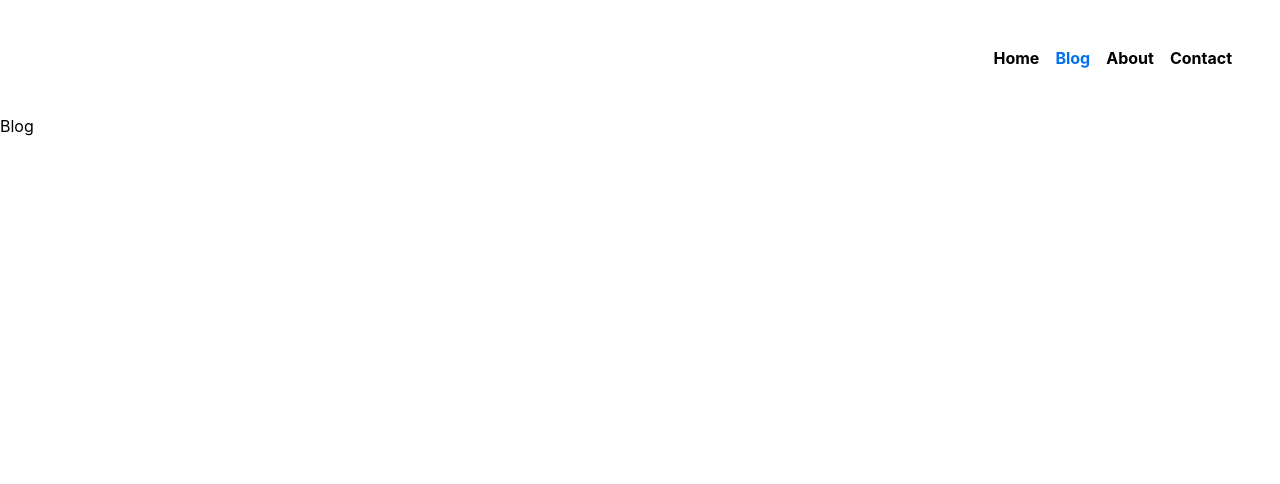
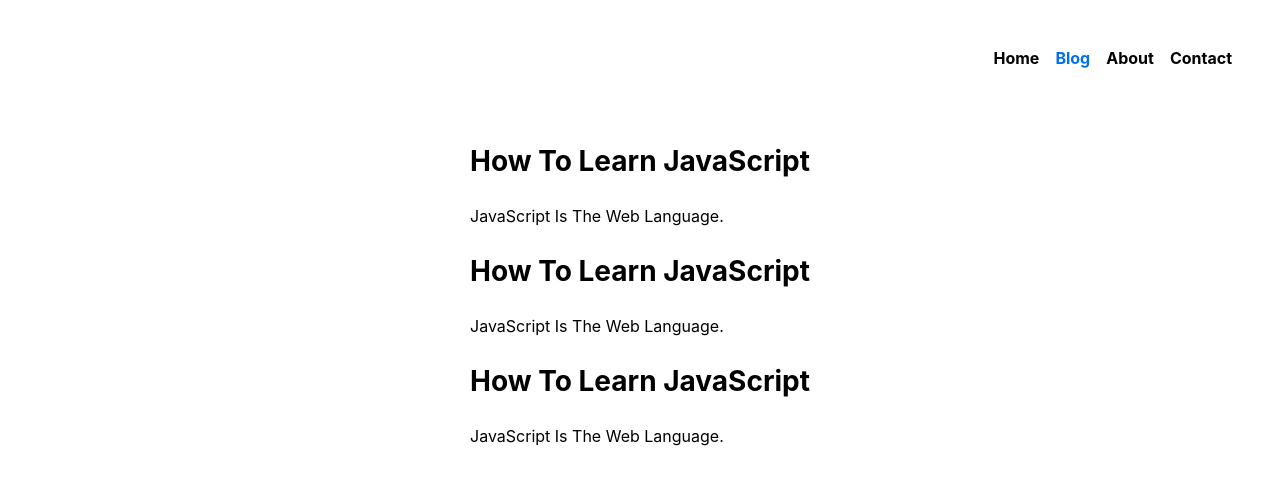
Before and after one commit to heyitsuzair/huntingcode-next, a Next.js app: page /blog in a window 1280 px wide. Shown: the top 484 px of the page. Built offline with nearby package versions, Linux system fonts and the light colour scheme.

Commit message:
Single Blog Page Section Added

```diff
--- a/pages/blog.js
+++ b/pages/blog.js
@@ -1,7 +1,48 @@
+import Head from "next/head";
+import Link from "next/link";
 import React from "react";
+import styles from "../styles/Blog.module.css";
 
 const Blog = () => {
-  return <div>Blog</div>;
+  return (
+    <div className={styles.container}>
+      <style jsx>
+        {`
+          h3 {
+            font-size: 28px;
+          }
+        `}
+      </style>
+      <Head>
+        <title>Blog</title>
+        <meta
+          name="description"
+          content="A Blog Website Created By Muhammad Uzair To Practice Next JS. Made With <3 By UZAIR"
+        />
+        <meta name="keywords" content="hunting coder,blog,nextjs" />
+      </Head>
+      <main className={styles.main}>
+        <div className={styles.grid}>
+          <div>
+            <div className="blogItem dummy">
+              <Link href={"/blogpost/learn-js"}>
+                <h3>How To Learn JavaScript</h3>
+              </Link>
+              <p>JavaScript Is The Web Language.</p>
+            </div>
+            <div className="blogItem">
+              <h3>How To Learn JavaScript</h3>
+              <p>JavaScript Is The Web Language.</p>
+            </div>
+            <div className="blogItem">
+              <h3>How To Learn JavaScript</h3>
+              <p>JavaScript Is The Web Language.</p>
+            </div>
+          </div>
+        </div>
+      </main>
+    </div>
+  );
 };
 
 export default Blog;
--- /dev/null
+++ b/styles/Blog.module.css
@@ -0,0 +1,20 @@
+.grid {
+  display: flex;
+  align-items: center;
+  justify-content: center;
+  flex-wrap: wrap;
+  max-width: 800px;
+}
+.container {
+  padding: 0 2rem;
+}
+.main {
+  flex: 1;
+  display: flex;
+  flex-direction: column;
+  justify-content: center;
+  align-items: center;
+}
+.textCenter {
+  text-align: center;
+}
--- /dev/null
+++ b/styles/Blogpost.module.css
@@ -0,0 +1,18 @@
+.container {
+  padding: 0 2rem;
+}
+.main {
+  flex: 1;
+  display: flex;
+  flex-direction: column;
+  justify-content: center;
+  align-items: center;
+}
+.hr {
+  background-color: red;
+  height: 1px;
+  width: 100%;
+}
+.content {
+  margin-top: 2rem;
+}
```
Also changed, not shown: pages/blogpost/[slug].js (+28 -1 lines), pages/index.js (+5 -2 lines).
